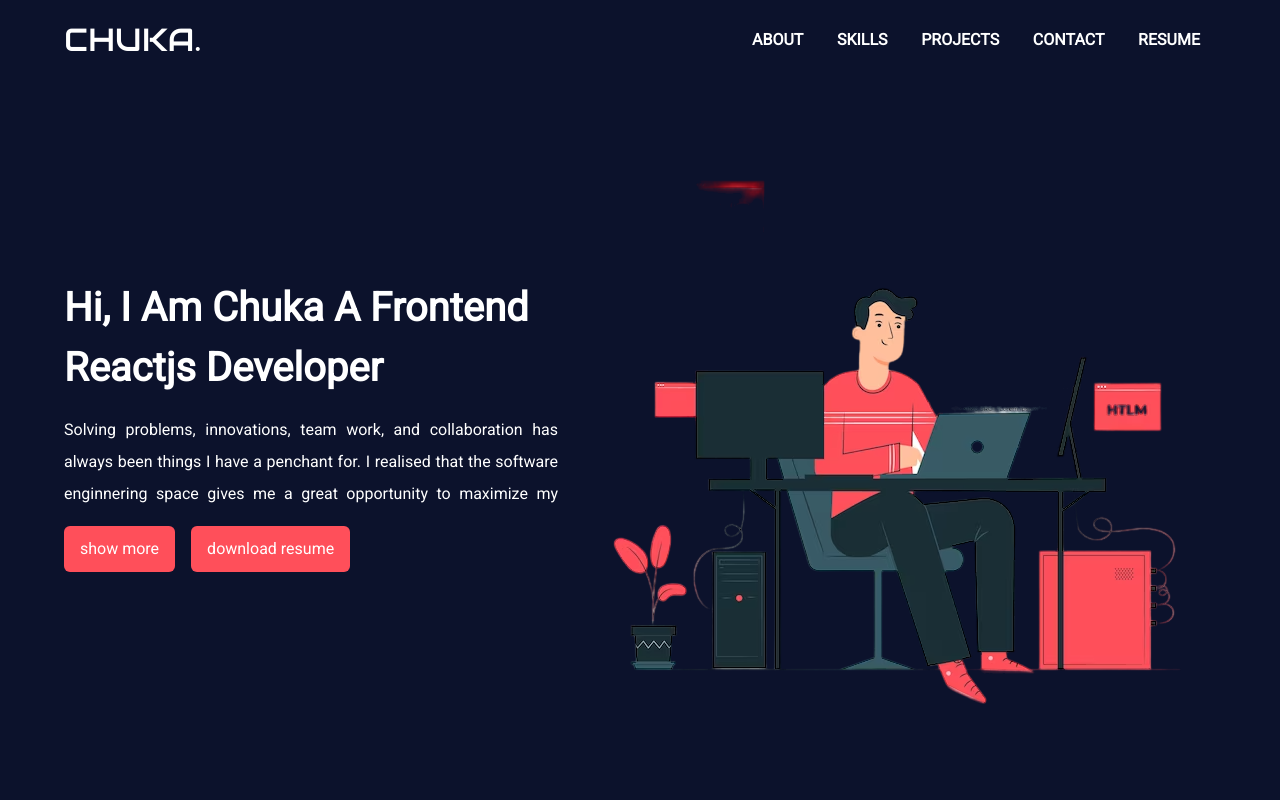
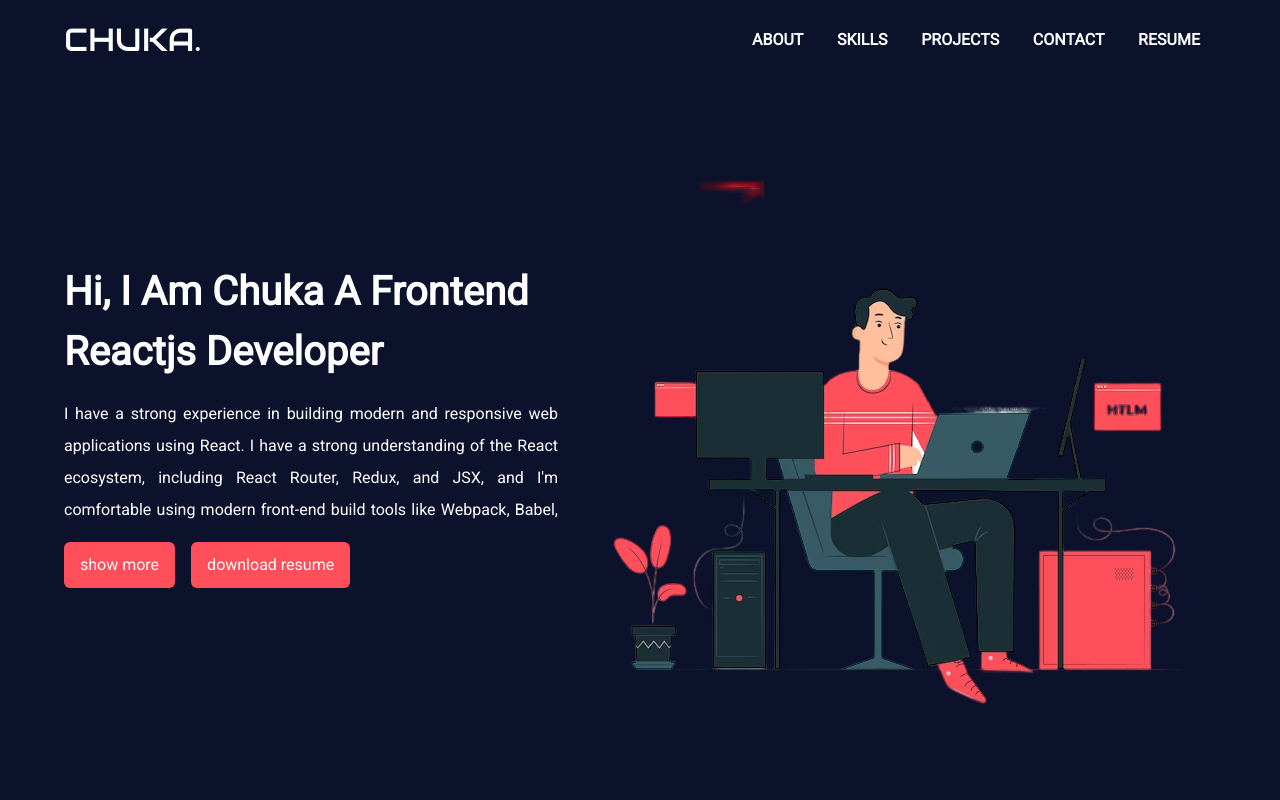
Before and after one commit to Doziechuks/myPortfoliov2, a React (Create React App) app: page / in a window 1280 px wide. Shown: the top 800 px of the page. Built offline with nearby package versions, Linux system fonts and the light colour scheme.

Commit message:
updated my about content

```diff
--- a/src/components/Header.jsx
+++ b/src/components/Header.jsx
@@ -9,7 +9,10 @@ const Header = () => {
     setShowInfo(!showInfo);
   };
   return (
-    <div id="a" className="w-full px-[2rem] sm:px-[4rem] mb-[4rem] sm:mb-[5rem] text-white flex justify-center items-center">
+    <div
+      id="a"
+      className="w-full px-[2rem] sm:px-[4rem] mb-[4rem] sm:mb-[5rem] text-white flex justify-center items-center"
+    >
       <div className="w-full flex flex-col-reverse lg:gap-[2rem] lg:flex-row justify-between items-center">
         <div className="w-full lg:max-w-[40rem]">
           <h1 className="w-full text-[1.5rem] md:text-[2.5rem] text-center lg:text-left mb-[1rem] font-bold capitalize">
@@ -18,25 +21,30 @@ const Header = () => {
           <p
             className={`w-full overflow-hidden mb-[1rem] text-justify leading-[2rem] ease-in-out duration-[1s] ${
               showInfo
-                ? "h-[42rem] xl:h-[22rem] lg:h-[30rem] md:h-[22rem]"
-                : "h-[12rem] xl:h-[6rem] md:h-[6rem] lg:h-[8.5rem]"
+                ? "h-[52rem] xl:h-[27rem] lg:h-[36rem] md:h-[26.5rem]"
+                : "h-[13.5rem] xl:h-[8rem] md:h-[8rem] lg:h-[9.5rem]"
             }`}
           >
-            Solving problems, innovations, team work, and collaboration has
-            always been things I have a penchant for. I realised that the
-            software enginnering space gives me a great opportunity to maximize
-            my potentials in these areas...
+            I have a strong experience in building modern and responsive web
+            applications using React. I have a strong understanding of the React
+            ecosystem, including React Router, Redux, and JSX, and I'm
+            comfortable using modern front-end build tools like Webpack, Babel,
+            and ESLint.
             <br />
             <br className={`sm:hidden ${showInfo && "hidden"}`} />
-            As a frontend developer, I have strong skills and expertise in
-            JavaScript, React.js, HTML, CSS, and web standards. <br />I am very
-            enthusiastic and meticulous about my job, and I give in my best and
-            never give up on tasks and projects until fully executed to clients
-            taste and standard. I am also a passionate programmer, and I enjoy
-            bringing ideas and solutions that help humanity. I always add value
-            to any place or system I find myself in. <br /> Due to my love and
-            passion for learning and growth, I am always open to new learning
-            opportunities, as that in turn enhances my growth.
+            My passion for building user-friendly interfaces and attention to
+            detail drive me to create high-quality and visually appealing
+            applications. I believe that great software starts with great
+            communication and collaboration, so I work closely with designers,
+            product owners, and other stakeholders to ensure that every project
+            I work on is a success. <br />
+            In addition to my technical skills, I have experience working in
+            agile environments and using version control systems like Git. I'm
+            always looking to improve my skills and stay up-to-date with the
+            latest front-end development trends and best practices.
+            <br /> If you're looking for a dedicated and experienced frontend
+            developer to help bring your ideas to life, I'd love to be that
+            developer. You can reach out to me
           </p>
           <div className="w-full flex items-center justify-center sm:justify-start gap-[1rem]">
             <CustomButton onClick={handleInfoBtn}>
```
